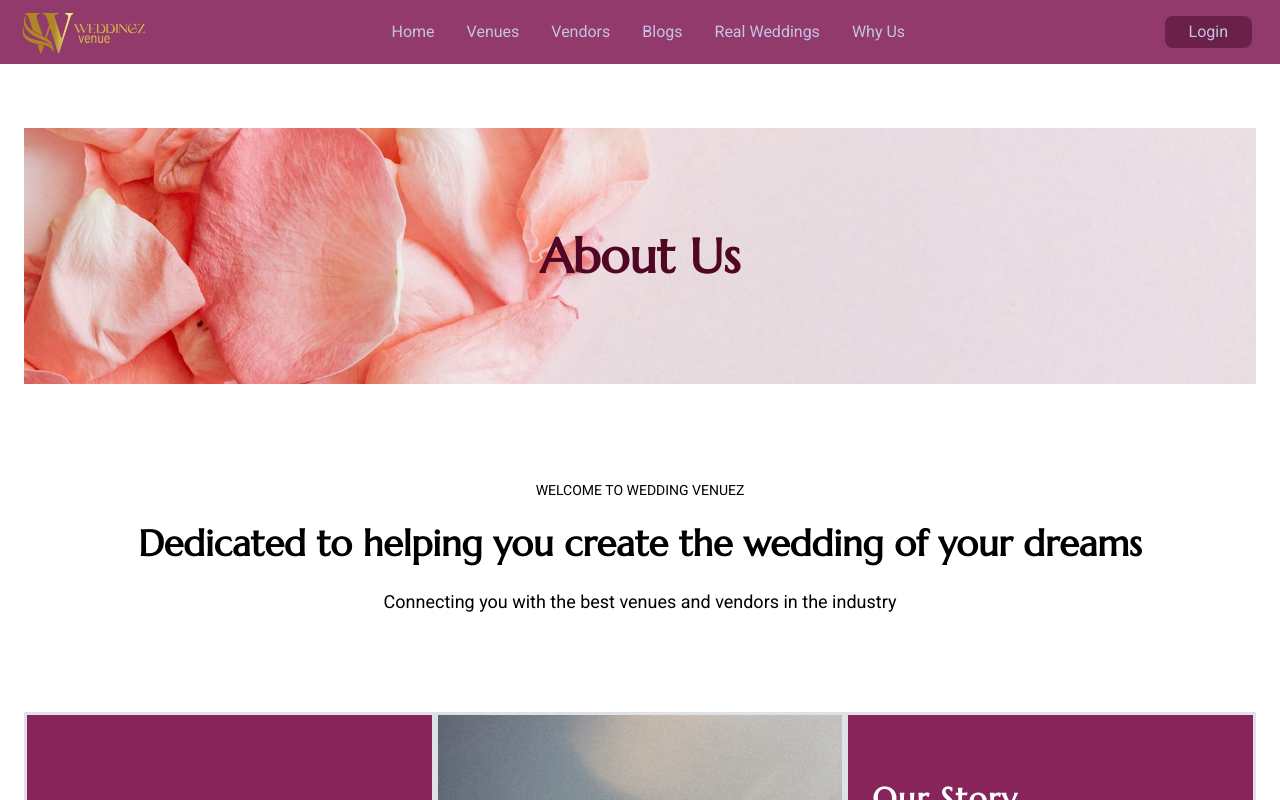
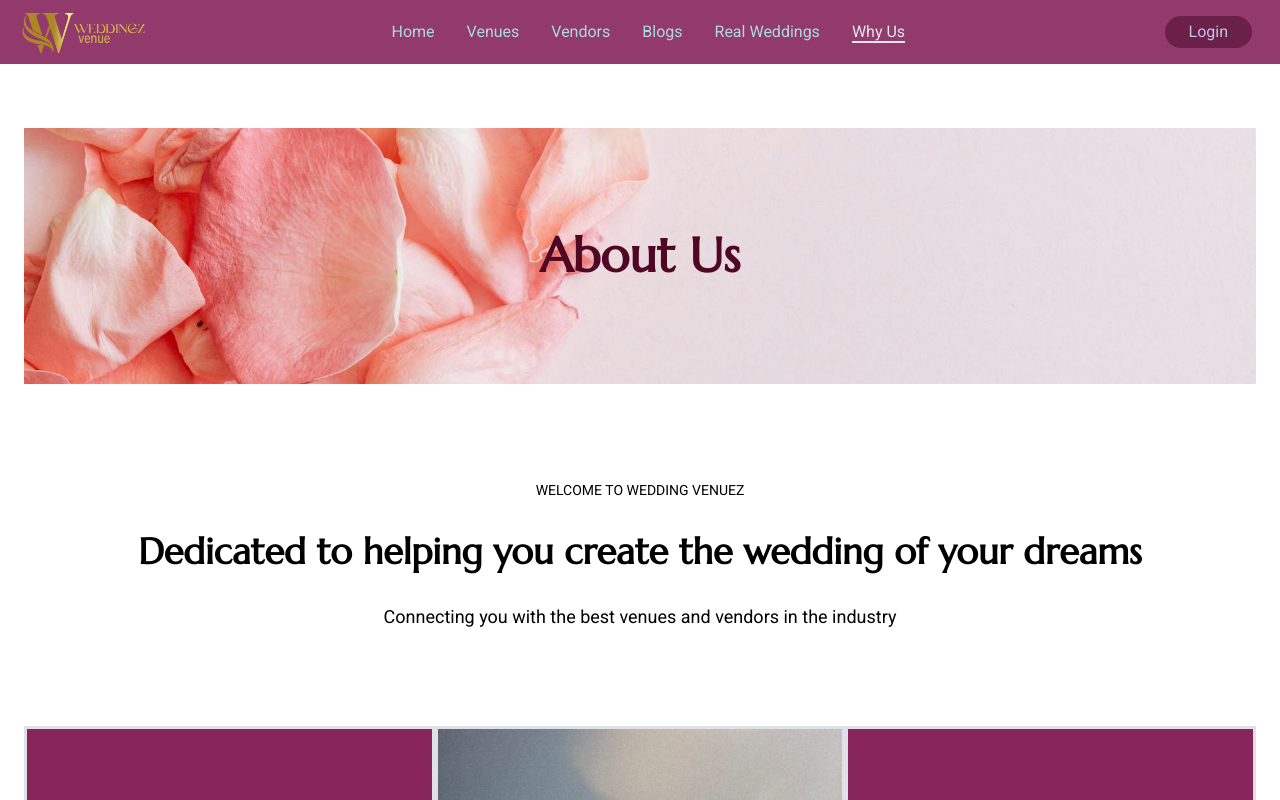
Before and after one commit to SH4R1Q/WeddingVenueRedesign, a React (Vite) app in the folder FrontDeploy/: page /aboutus1 in a window 1280 px wide. Shown: the top 800 px of the page. Built offline with nearby package versions, Linux system fonts and the light colour scheme.

Commit message:
added active link and hover effects on navbar links. edited the blog cards as swipe upp cards on hover changed the buttons to pill

```diff
--- /dev/null
+++ b/FrontDeploy/src/components/navbar.css
@@ -0,0 +1,43 @@
+.link-effect {
+    position: relative;
+    color: #add8e6; /* Default link color */
+    transition: color 0.3s ease;
+  }
+
+  .link-effect:hover {
+    color: #e5e7eb; /* Hovered link color */
+  }
+
+  /* active class */
+  .active-link{
+    position: relative;
+    color: #e5e7eb;
+  }
+
+  .active-link::after{
+    content: "";
+    position: absolute;
+    bottom: -2px;
+    height: 2px;
+    background-color: #e5e7eb; /* Underline color */
+    width: 100%;
+    left: 0;
+  }
+
+  /* Before pseudo-element to create the underline */
+  .link-effect::before {
+    content: "";
+    position: absolute;
+    bottom: -2px;
+    left: 50%;
+    width: 0;
+    height: 2px;
+    background-color: #e5e7eb; /* Underline color */
+    transition: width 0.3s ease, left 0.3s ease;
+  }
+
+  /* Hover effect expands underline from center */
+  .link-effect:hover::before {
+    width: 100%;
+    left: 0;
+  }
--- a/FrontDeploy/src/components/navbar.tsx
+++ b/FrontDeploy/src/components/navbar.tsx
@@ -1,69 +1,230 @@
+// import React, { useState } from 'react';
+// import { Link } from 'react-router-dom';
+// import { FaUser, FaBell, FaBars, FaTimes } from 'react-icons/fa';
+// import { useSelector } from 'react-redux';
+// import { RootState } from '../redux/store';
+
+// // Import your logo image
+// import Logo from '/weddingz_venue_logo.png'; // Adjust the path as per your project structure
+
+// const NavBar: React.FC = () => {
+//   const [mobileMenuOpen, setMobileMenuOpen] = useState<boolean>(false);
+//   const isLoggedIn = useSelector((state: RootState) => state.auth.isLoggedIn);
+//   const role = useSelector((state: RootState) => state?.auth?.user?.role);
+//   let url = "/";
+
+//   if (role === "vendor") url = '/vendorProfilePage';
+//   if (role === "venue") url = '/venueProfilePage';
+//   if (role === "user") url = '/userProfilePage';
+//   if (role === "admin") url = '/adminDashboard';
+//   const toggleMobileMenu = () => {
+//     setMobileMenuOpen(!mobileMenuOpen);
+//   };
+
+//   return (
+//     <nav className="bg-majenta bg-opacity-90 py-2 pl-2 pr-4 font-roboto relative z-10 m-0 sticky top-0">
+//       <div className="container mx-0 flex md:justify-between justify-between items-center">
+//         {/* Logo */}
+//         <Link to="/" className="flex items-center ">
+//           <img src={Logo} alt="Logo" className="w-32 h-12 items-stretch my-0 " />
+//           {/* Adjust the class above (w-10 h-10 rounded-full) according to your logo size and shape */}
+
+//         </Link>
+
+//         {/* Navigation Links */}
+//         <div className="options">
+//           <ul className="hidden md:flex justify-center items-center space-x-8 flex-grow static top-0">
+//             <li className="relative">
+//             {/* #D6BF5E  */}
+//               <Link to="/" className="text-light-blue hover:text-gray-200">Home</Link>
+//             </li>
+//             <li className="relative">
+//               <Link to="/venuelist" className="text-light-blue hover:text-gray-200">Venues</Link>
+//             </li>
+//             <li className="relative">
+//               <Link to="/vendor/AllVendors" className="text-light-blue hover:text-gray-200">Vendors</Link>
+//             </li>
+//             <li>
+//               <Link to="/blogs" className="text-light-blue hover:text-gray-200">Blogs</Link>
+//             </li>
+
+//             <li>
+//               <Link to="/realWedding" className="text-light-blue hover:text-gray-200">Real Weddings</Link>
+//             </li>
+
+//             <li>
+//               <Link to="/aboutus1" className="text-light-blue hover:text-gray-200">Why Us</Link>
+//             </li>
+//           </ul>
+//         </div>
+
+//         {/* Right-side Icons */}
+//         <div className="icons flex space-x-4">
+//           <ul className="space-x-4 hidden md:block">
+//             {isLoggedIn && (
+//               <li className="relative">
+//                  <Link to="/notification" className="text-light-blue hover:text-gray-200">
+//                   <FaBell />
+//                 </Link>
+//               </li>
+//             )}
+//           </ul>
+
+//           <ul className="flex items-center space-x-4">
+//             {!isLoggedIn && (
+//               <li className="bg-pink-600 relative hidden md:block rounded-full py-1 px-4">
+//                 <Link to="/login" className="text-light-blue hover:text-gray-200">Login</Link>
+//               </li>
+//             )}
+//             {isLoggedIn && (
+//               <li className="relative hidden md:block">
+//                 <Link to={url} className="text-light-blue hover:text-gray-200">
+//                   <FaUser />
+//                 </Link>
+//               </li>
+//             )}
+//           </ul>
+//         </div>
+
+//         {/* Mobile Menu Toggle */}
+//         <div className="md:hidden">
+//           <button onClick={toggleMobileMenu} className="text-light-blue">
+//             {mobileMenuOpen ? <FaTimes size={24} /> : <FaBars size={24} />}
+//           </button>
+//         </div>
+//       </div>
+
+//       {/* Mobile Menu */}
+//       {mobileMenuOpen && (
+//         <div className="fixed inset-0 bg-majenta  text-light-blue flex flex-col items-center justify-center space-y-4 z-10 transition-transform duration-300">
+
+
+//           <div className='absolute top-8 '>
+//            <img src={Logo} alt="Logo" className="w-32  h-12 items-stretch " />
+//           </div>
+
+
+
+//           <button onClick={toggleMobileMenu} className="absolute top-4 right-4 text-light-blue">
+//             <FaTimes size={24} />
+//           </button>
+//           <ul className="flex flex-col items-center space-y-4">
+//             <li>
+//               <Link to="/" className=" text-2xl text-light-blue hover:text-gray-200" onClick={toggleMobileMenu}>Home</Link>
+//             </li>
+//             <li>
+//               <Link to="/venuelist" className=" text-2xl text-light-blue hover:text-gray-200" onClick={toggleMobileMenu}>Venues</Link>
+//             </li>
+//             <li>
+//               <Link to="/vendor/AllVendors" className=" text-2xl text-light-blue hover:text-gray-200" onClick={toggleMobileMenu}>Vendors</Link>
+//             </li>
+//             <li>
+//               <Link to="/blogs" className="text-2xl text-light-blue hover:text-gray-200">Blogs</Link>
+//             </li>
+
+//             <li>
+//               <Link to="/realWedding" className= " text-2xl text-light-blue hover:text-gray-200">Real Weddings</Link>
+//             </li>
+
+//             <li>
+//               <Link to="/aboutus1" className=" text-2xl text-light-blue hover:text-gray-200">Why Us</Link>
+//             </li>
+//             {!isLoggedIn && (
+//               <li>
+//                 <Link to="/login" className=" text-2xl text-light-blue hover:text-gray-200" onClick={toggleMobileMenu}>Login</Link>
+//               </li>
+//             )}
+//             {isLoggedIn && (
+//               <li>
+//                 <Link to="/vendorProfilePage" className="text-2xl" onClick={toggleMobileMenu}><FaUser /></Link>
+//               </li>
+//             )}
+//           </ul>
+//         </div>
+//       )}
+//     </nav>
+//   );
+// };
+
+// export default NavBar;
+
+// Import necessary modules and define the component
+// Import necessary modules and define the component
+import './navbar.css';
 import React, { useState } from 'react';
-import { Link } from 'react-router-dom';
+import { Link, useLocation } from 'react-router-dom';
 import { FaUser, FaBell, FaBars, FaTimes } from 'react-icons/fa';
 import { useSelector } from 'react-redux';
 import { RootState } from '../redux/store';
 
-// Import your logo image
-import Logo from '/weddingz_venue_logo.png'; // Adjust the path as per your project structure
+import Logo from '/weddingz_venue_logo.png';
 
 const NavBar: React.FC = () => {
   const [mobileMenuOpen, setMobileMenuOpen] = useState<boolean>(false);
   const isLoggedIn = useSelector((state: RootState) => state.auth.isLoggedIn);
   const role = useSelector((state: RootState) => state?.auth?.user?.role);
+  const location = useLocation();
+  const currentPath = location.pathname;
+
   let url = "/";
-
   if (role === "vendor") url = '/vendorProfilePage';
   if (role === "venue") url = '/venueProfilePage';
   if (role === "user") url = '/userProfilePage';
   if (role === "admin") url = '/adminDashboard';
+
   const toggleMobileMenu = () => {
     setMobileMenuOpen(!mobileMenuOpen);
   };
 
+  const getActiveClass = (path: string) =>
+    currentPath === path ? 'active-link' : '';
+
   return (
     <nav className="bg-majenta bg-opacity-90 py-2 pl-2 pr-4 font-roboto relative z-10 m-0 sticky top-0">
       <div className="container mx-0 flex md:justify-between justify-between items-center">
-        {/* Logo */}
-        <Link to="/" className="flex items-center ">
-          <img src={Logo} alt="Logo" className="w-32 h-12 items-stretch my-0 " />
-          {/* Adjust the class above (w-10 h-10 rounded-full) according to your logo size and shape */}
-
+        <Link to="/" className="flex items-center">
+          <img src={Logo} alt="Logo" className="w-32 h-12 items-stretch my-0" />
         </Link>
 
-        {/* Navigation Links */}
         <div className="options">
           <ul className="hidden md:flex justify-center items-center space-x-8 flex-grow static top-0">
             <li className="relative">
-            {/* #D6BF5E  */}
-              <Link to="/" className="text-light-blue hover:text-gray-200">Home</Link>
+              <Link to="/" className={`${getActiveClass("/")} link-effect`}>
+                Home
+              </Link>
             </li>
             <li className="relative">
-              <Link to="/venuelist" className="text-light-blue hover:text-gray-200">Venues</Link>
+              <Link to="/venuelist" className={`${getActiveClass("/venuelist")} link-effect`}>
+                Venues
+              </Link>
             </li>
             <li className="relative">
-              <Link to="/vendor/AllVendors" className="text-light-blue hover:text-gray-200">Vendors</Link>
+              <Link to="/vendor/AllVendors" className={`${getActiveClass("/vendor/AllVendors")} link-effect`}>
+                Vendors
+              </Link>
             </li>
             <li>
-              <Link to="/blogs" className="text-light-blue hover:text-gray-200">Blogs</Link>
+              <Link to="/blogs" className={`${getActiveClass("/blogs")} link-effect`}>
+                Blogs
+              </Link>
             </li>
-
             <li>
-              <Link to="/realWedding" className="text-light-blue hover:text-gray-200">Real Weddings</Link>
+              <Link to="/realWedding" className={`${getActiveClass("/realWedding")} link-effect`}>
+                Real Weddings
+              </Link>
             </li>
-
             <li>
-              <Link to="/aboutus1" className="text-light-blue hover:text-gray-200">Why Us</Link>
+              <Link to="/aboutus1" className={`${getActiveClass("/aboutus1")} link-effect`}>
+                Why Us
+              </Link>
             </li>
           </ul>
         </div>
-
-        {/* Right-side Icons */}
         <div className="icons flex space-x-4">
           <ul className="space-x-4 hidden md:block">
             {isLoggedIn && (
               <li className="relative">
-                 <Link to="/notification" className="text-light-blue hover:text-gray-200">
+                <Link to="/notification" className="text-light-blue hover:text-gray-200">
                   <FaBell />
                 </Link>
               </li>
@@ -72,8 +233,10 @@ const NavBar: React.FC = () => {
 
           <ul className="flex items-center space-x-4">
             {!isLoggedIn && (
-              <li className="bg-pink-600 relative hidden md:block rounded-lg py-1 px-4">
-                <Link to="/login" className="text-light-blue hover:text-gray-200">Login</Link>
+              <li className="bg-pink-600 relative hidden md:block rounded-full py-1 px-4">
+                <Link to="/login" className="text-light-blue hover:text-gray-200">
+                  Login
+                </Link>
               </li>
             )}
             {isLoggedIn && (
@@ -86,7 +249,6 @@ const NavBar: React.FC = () => {
           </ul>
         </div>
 
-        {/* Mobile Menu Toggle */}
         <div className="md:hidden">
           <button onClick={toggleMobileMenu} className="text-light-blue">
             {mobileMenuOpen ? <FaTimes size={24} /> : <FaBars size={24} />}
@@ -94,49 +256,41 @@ const NavBar: React.FC = () => {
         </div>
       </div>
 
-      {/* Mobile Menu */}
       {mobileMenuOpen && (
-        <div className="fixed inset-0 bg-majenta  text-light-blue flex flex-col items-center justify-center space-y-4 z-10 transition-transform duration-300">
-
-
-          <div className='absolute top-8 '>
-           <img src={Logo} alt="Logo" className="w-32  h-12 items-stretch " />
+        <div className="fixed inset-0 bg-majenta text-light-blue flex flex-col items-center justify-center space-y-4 z-10 transition-transform duration-300">
+          <div className="absolute top-8">
+            <img src={Logo} alt="Logo" className="w-32 h-12 items-stretch" />
           </div>
-
-
-
           <button onClick={toggleMobileMenu} className="absolute top-4 right-4 text-light-blue">
             <FaTimes size={24} />
           </button>
           <ul className="flex flex-col items-center space-y-4">
             <li>
-              <Link to="/" className=" text-2xl text-light-blue hover:text-gray-200" onClick={toggleMobileMenu}>Home</Link>
+              <Link to="/" className={`${getActiveClass("/")} text-2xl hover:border-b-2 hover:border-gray-200`} onClick={toggleMobileMenu}>Home</Link>
             </li>
             <li>
-              <Link to="/venuelist" className=" text-2xl text-light-blue hover:text-gray-200" onClick={toggleMobileMenu}>Venues</Link>
+              <Link to="/venuelist" className={`${getActiveClass("/venuelist")} text-2xl hover:border-b-2 hover:border-gray-200`} onClick={toggleMobileMenu}>Venues</Link>
             </li>
             <li>
-              <Link to="/vendor/AllVendors" className=" text-2xl text-light-blue hover:text-gray-200" onClick={toggleMobileMenu}>Vendors</Link>
+              <Link to="/vendor/AllVendors" className={`${getActiveClass("/vendor/AllVendors")} text-2xl hover:border-b-2 hover:border-gray-200`} onClick={toggleMobileMenu}>Vendors</Link>
             </li>
             <li>
-              <Link to="/blogs" className="text-2xl text-light-blue hover:text-gray-200">Blogs</Link>
+              <Link to="/blogs" className={`${getActiveClass("/blogs")} text-2xl hover:border-b-2 hover:border-gray-200`} onClick={toggleMobileMenu}>Blogs</Link>
             </li>
-
             <li>
-              <Link to="/realWedding" className= " text-2xl text-light-blue hover:text-gray-200">Real Weddings</Link>
+              <Link to="/realWedding" className={`${getActiveClass("/realWedding")} text-2xl hover:border-b-2 hover:border-gray-200`} onClick={toggleMobileMenu}>Real Weddings</Link>
             </li>
-
             <li>
-              <Link to="/aboutus1" className=" text-2xl text-light-blue hover:text-gray-200">Why Us</Link>
+              <Link to="/aboutus1" className={`${getActiveClass("/aboutus1")} text-2xl hover:border-b-2 hover:border-gray-200`} onClick={toggleMobileMenu}>Why Us</Link>
             </li>
             {!isLoggedIn && (
               <li>
-                <Link to="/login" className=" text-2xl text-light-blue hover:text-gray-200" onClick={toggleMobileMenu}>Login</Link>
+                <Link to="/login" className="text-2xl text-light-blue hover:text-gray-200" onClick={toggleMobileMenu}>Login</Link>
               </li>
             )}
             {isLoggedIn && (
               <li>
-                <Link to="/vendorProfilePage" className="text-2xl" onClick={toggleMobileMenu}><FaUser /></Link>
+                <Link to={url} className="text-2xl text-light-blue hover:text-gray-200" onClick={toggleMobileMenu}><FaUser /></Link>
               </li>
             )}
           </ul>
--- a/FrontDeploy/tailwind.config.js
+++ b/FrontDeploy/tailwind.config.js
@@ -22,7 +22,7 @@ export default {
         white: {
           100: "#D1C8E1",
           500: "#ffffff",
-          "500-a": "#ffffff66",
+          "500-a": "#ffffffa8",
         },
         "light-blue": "#C3C3E6",
       },
@@ -40,6 +40,7 @@ export default {
         36: "9rem",
         40: "10rem",
         44: "11rem",
+        50: "20rem",
         60: "33rem",
         100: "1200px",
         full: "100%",
@@ -66,18 +67,21 @@ export default {
         inner: "inset 0 2px 4px 0 rgba(0, 0, 0, 0.06)",
         none: "none",
       },
-      // fontSize: {
-      //   xs: "0.75rem",
-      //   sm: "0.875rem",
-      //   almost: "0.93rem",
-      //   base: "1rem",
-      //   lg: "1.125rem",
-      //   xl: "1.25rem",
-      //   "2xl": "1.5rem",
-      //   "3xl": "1.875rem",
-      //   "4xl": "2.25rem",
-      //   "5xl": "3rem",
-      // },
+      textShadow: {
+        sm : "0px 5px 4px black"
+      },
+      fontSize: {
+        xs: "0.75rem",
+        sm: "0.875rem",
+        almost: "0.93rem",
+        base: "1rem",
+        lg: "1.125rem",
+        xl: "1.25rem",
+        "2xl": "1.5rem",
+        "3xl": "1.875rem",
+        "4xl": "2.25rem",
+        "5xl": "3rem",
+      },
       backgroundImage: {
         "bg-gradient-to-b": "linear-gradient(180deg, black, transparent)",
       },
@@ -99,5 +103,13 @@ export default {
       },
     },
   },
-  plugins: [],
+  plugins: [
+    function ({ addUtilities }) {
+      addUtilities({
+        '.text-shadow-sm': {
+          textShadow: '0px 5px 4px black',
+        },
+      });
+    },
+  ],
 };
```
Also changed, not shown: FrontDeploy/src/components/VenueCard.tsx (+29 -13 lines), FrontDeploy/src/pages/BlogList.tsx (+22 -9 lines), FrontDeploy/src/pages/home.tsx (+14 -12 lines).
